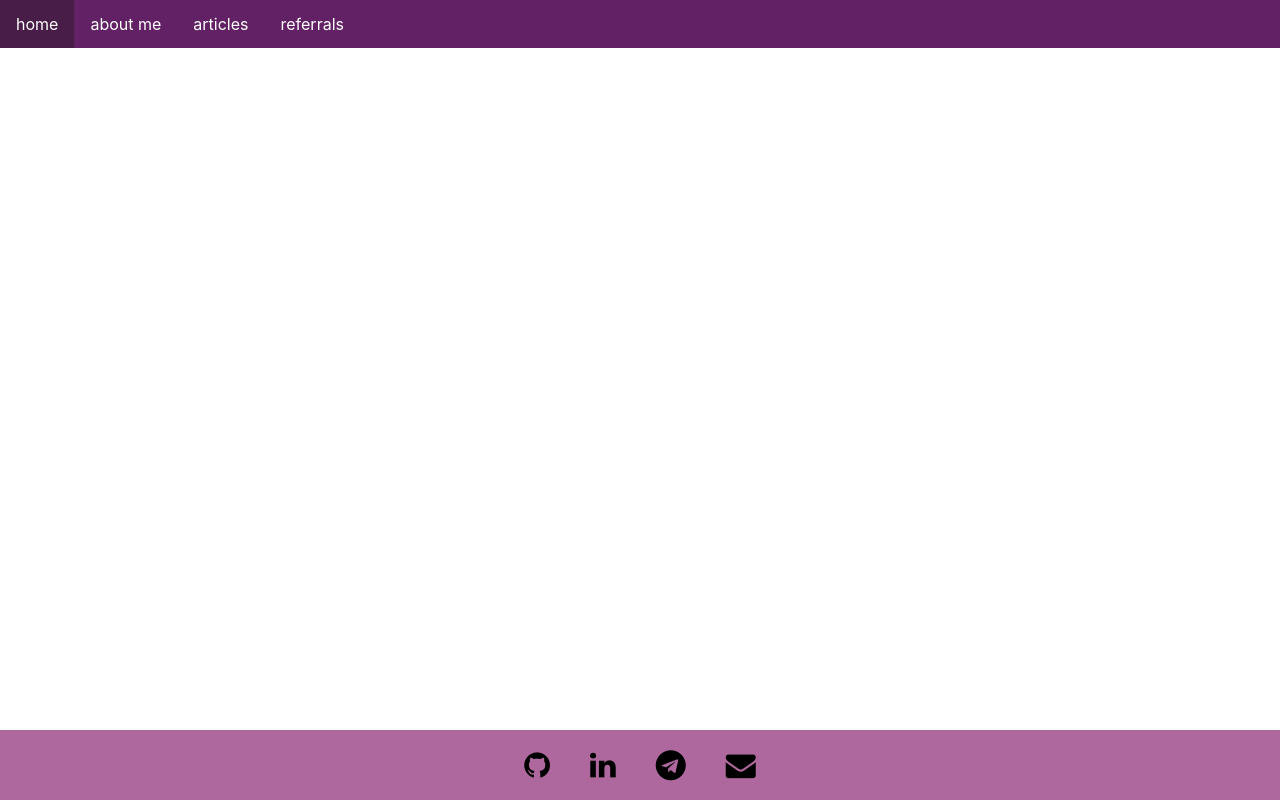
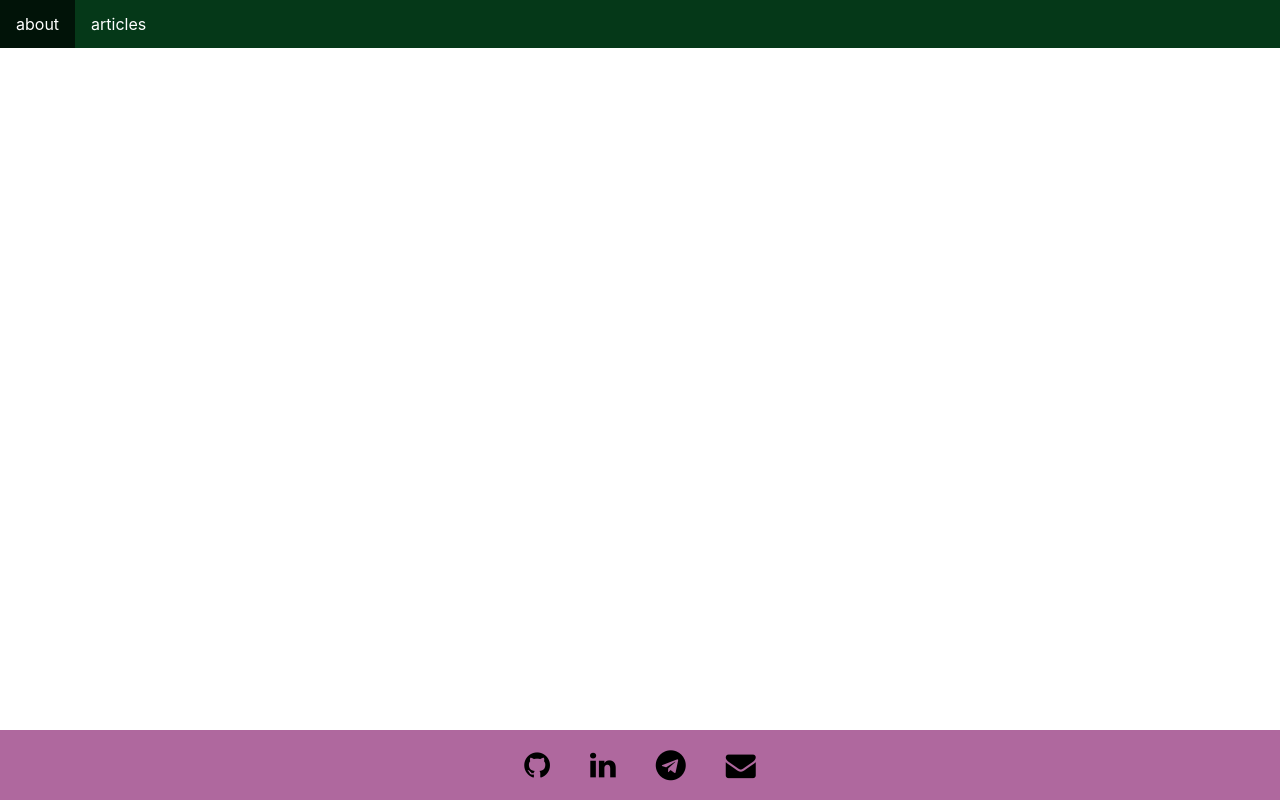
Before and after one commit to m-budryte/website, a React (Create React App) app: page / in a window 1280 px wide. Built offline with nearby package versions, Linux system fonts and the light colour scheme.

Commit message:
Update main page

```diff
--- a/src/pageSections/navBar.css
+++ b/src/pageSections/navBar.css
@@ -1,13 +1,9 @@
 ul {
-    left: 0;
-    margin-bottom: 50px;
-    top: 0;
-    width: 100%;
     list-style-type: none;
     margin: 0;
     padding: 0;
     overflow: hidden;
-    background-color: rgb(98, 33, 100);
+    background-color: rgb(5, 56, 24);
     z-index: 2;
   }
 
@@ -18,12 +14,11 @@ ul {
   li a {
     display: block;
     color: white;
-    text-align: center;
     padding: 14px 16px;
     text-decoration: none;
   }
 
   /* Change the link color to #111 (black) on hover */
   li a:hover {
-    background-color: rgb(72, 30, 73);
+    background-color: rgb(1, 19, 8);
   }
--- a/src/pageSections/navBar.js
+++ b/src/pageSections/navBar.js
@@ -7,8 +7,6 @@ import {
 } from "react-router-dom";
 import AboutSection from '../websiteSections/AboutSection/aboutSection';
 import ArticlesSection from '../websiteSections/ArticlesSection/articlesSection'
-import HomeSection from '../websiteSections/HomeSection/homeSection';
-import ReferralsSection from '../websiteSections/RefSection/referralsSection';
 import './navBar.css';
 
 const NavBar = () => {
@@ -16,28 +14,19 @@ const NavBar = () => {
         <Router>
             <div className="navBar">
                 <ul>
-                    <li><Link to="/website">home</Link></li>
-                    <li><Link to="/website/about">about me</Link></li>
+                    <li><Link to="/website">about</Link></li>
                     <li><Link to="/website/articles">articles</Link></li>
-                    <li><Link to="/website/referrals">referrals</Link></li>
                 </ul>
             </div>
-            <div className="switch">
-            <Switch>
+            <Switch className="switch">
                 <Route path="/website/articles">
                     <ArticlesSection />
                 </Route>
-                <Route path="/website/referrals">
-                    <ReferralsSection />
-                </Route>
-                <Route path="/website/about">
+                <Route path="/website/">
                     <AboutSection />
                 </Route>
-                <Route path="/website">
-                    <HomeSection />
-                </Route>
+
             </Switch>
-            </div>
         </Router>
     )
 }
--- a/src/websiteSections/HomeSection/homeSection.js
+++ b/src/websiteSections/HomeSection/homeSection.js
@@ -1,5 +1,4 @@
 import React from 'react'
-import selfie from './selfie-masha.png'
 import './homeSection.css'
 
 const HomeSection = () => {
@@ -7,7 +6,6 @@ const HomeSection = () => {
     return (
         <div>
             <p>Hello. This website is WIP. Thanks.</p>
-            <img className="selfie" src={selfie} alt="Masha's Selfie" />
         </div>
     )
 }
```
